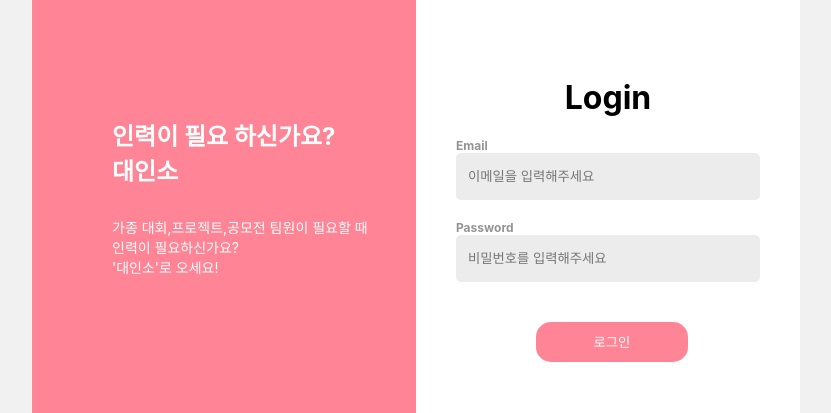
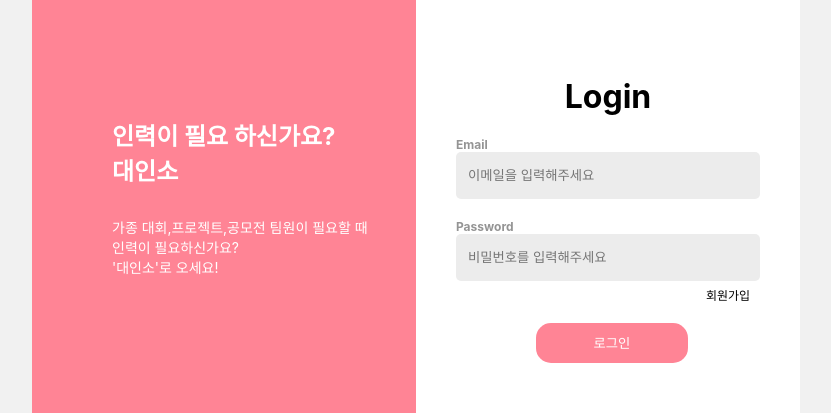
Before and after one commit to HAERIM0/DAEINSO_V2_Winter, a React (Create React App) app in the folder daeinso/: page /login in a window 1280 px wide. Shown: the part 191-604 px from the top of the page, without its empty margins (224-1055 px from the left). Built offline with nearby package versions, Linux system fonts and the light colour scheme.

Commit message:
api setting

```diff
--- a/daeinso/package.json
+++ b/daeinso/package.json
@@ -3,10 +3,12 @@
   "version": "0.1.0",
   "private": true,
   "dependencies": {
+    "@react-navigation/native": "^6.1.3",
     "@splidejs/react-splide": "^0.7.12",
     "@testing-library/jest-dom": "^5.16.5",
     "@testing-library/react": "^13.4.0",
     "@testing-library/user-event": "^13.5.0",
+    "axios": "^1.3.2",
     "react": "^18.2.0",
     "react-dom": "^18.2.0",
     "react-icons": "^4.7.1",
--- a/daeinso/src/components/Login/Login.jsx
+++ b/daeinso/src/components/Login/Login.jsx
@@ -7,8 +7,13 @@ import {
   LoginLeftBox,
   LoginRightBox,
 } from "./login.style";
+import { useNavigate } from "react-router-dom";
 
 export default function Login() {
+  const navigate = useNavigate();
+  const onClicksingup = () => {
+    navigate("/signup");
+  };
   return (
     <MainWrap>
       <LoginBox>
@@ -34,6 +39,10 @@ export default function Login() {
             <input placeholder="이메일을 입력해주세요"></input>
             <b>Password</b>
             <input placeholder="비밀번호를 입력해주세요"></input>
+            <text className="text" onClick={onClicksingup}>
+              회원가입
+            </text>
+
             <button>로그인</button>
           </LoginRight>
         </LoginRightBox>
--- a/daeinso/src/components/Login/login.style.js
+++ b/daeinso/src/components/Login/login.style.js
@@ -67,6 +67,13 @@ export const LoginRight = styled.div`
     margin-bottom: 20px;
   }
 
+  .text {
+    margin-left: 250px;
+    font-size: 12px;
+    margin-top: -15px;
+    cursor: pointer;
+  }
+
   button {
     border-radius: 15px;
     outline: 0;
--- a/daeinso/src/components/Tag/Tag.jsx
+++ b/daeinso/src/components/Tag/Tag.jsx
@@ -21,7 +21,6 @@ export default function Tag() {
   return (
     <TagWrap>
       <Tlqkf>
-        {" "}
         <TagList>
           <BrushIconBox>
             <BrushIcon>
--- /dev/null
+++ b/daeinso/src/config.json
@@ -0,0 +1,3 @@
+{
+  "server": "http:어쩌구저쩌구 시부렁"
+}
--- /dev/null
+++ b/daeinso/src/constants/auth/auth.constants.js
@@ -0,0 +1,2 @@
+export const ACCESS_KEY = "access_token";
+export const AHTHORIZATION = "Authorization";
--- /dev/null
+++ b/daeinso/src/lib/axios/customAxios.js
@@ -0,0 +1,3 @@
+import axios from "axios";
+
+// import {ACCESS_KEY,}
```
Also changed, not shown: daeinso/src/auth/Auth.api.js (added), 1 other file (tests, documents, lock files or other folders).
